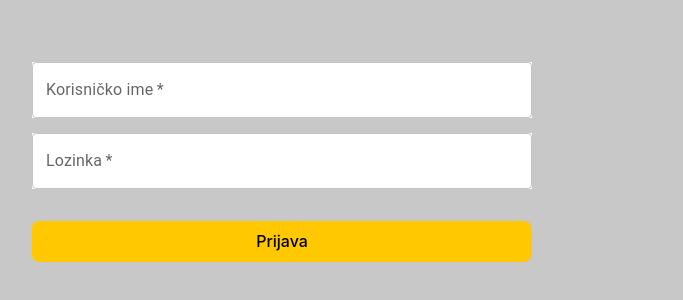
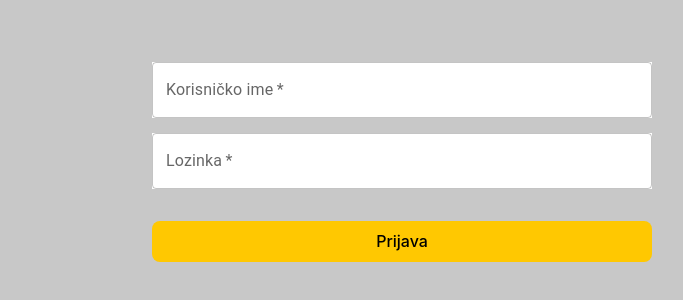
Before and after one commit to euromotorio/mojakumulator, a React (Vite) app in the folder frontend/: page /login in a window 1280 px wide. Shown: the part 238-538 px from the top of the page, without its empty margins (238-921 px from the left). Built offline with nearby package versions, Linux system fonts and the light colour scheme; no server answers.

Commit message:
fix(frontend): center the login form

```diff
--- a/frontend/src/pages/Login/Login.css
+++ b/frontend/src/pages/Login/Login.css
@@ -1,10 +1,12 @@
 .form-container {
+	width: 100vw;
+	height: 100vh;
+	position: absolute;
+	top: 0;
+	left: 0;
 	display: flex;
+	justify-content: center;
 	align-items: center;
-	flex-direction: column;
-	justify-content: center;
-	height: 100vh;
-	width: 100vw;
 }
 
 .login-form {
```
